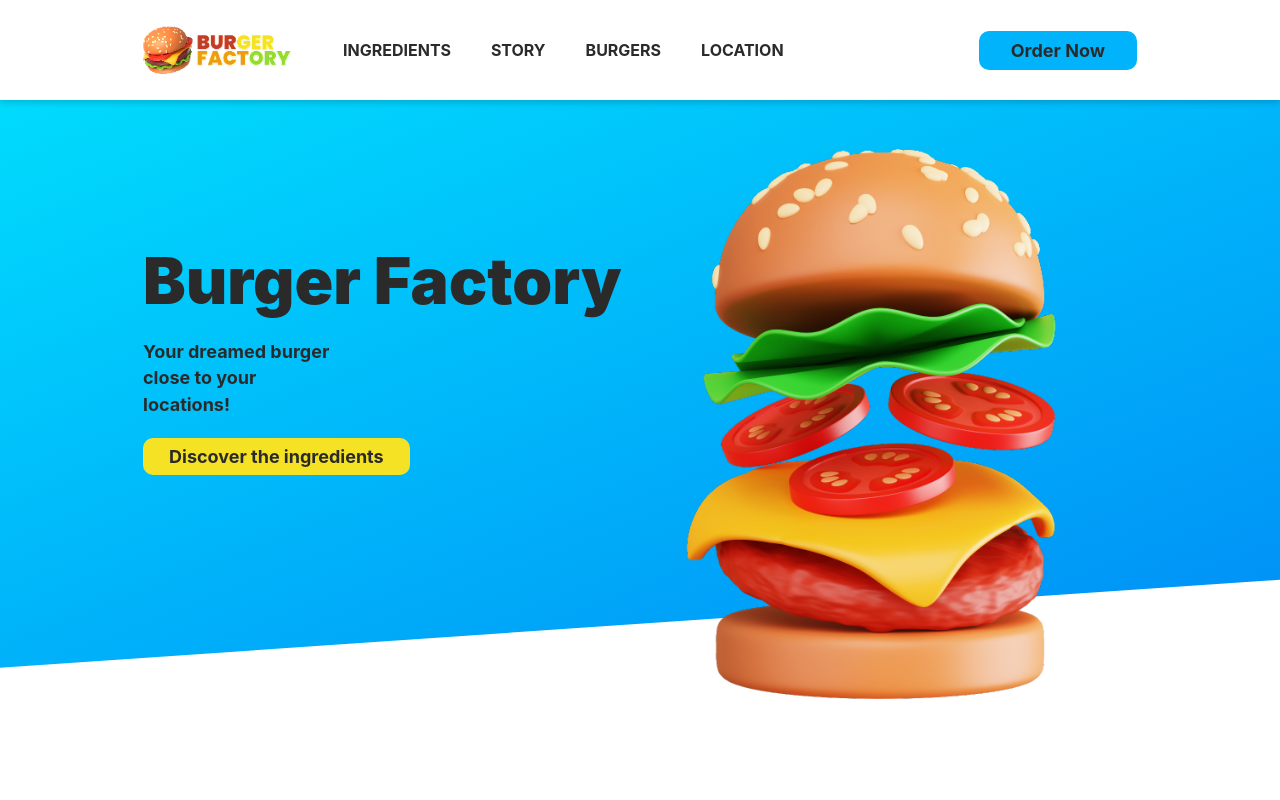
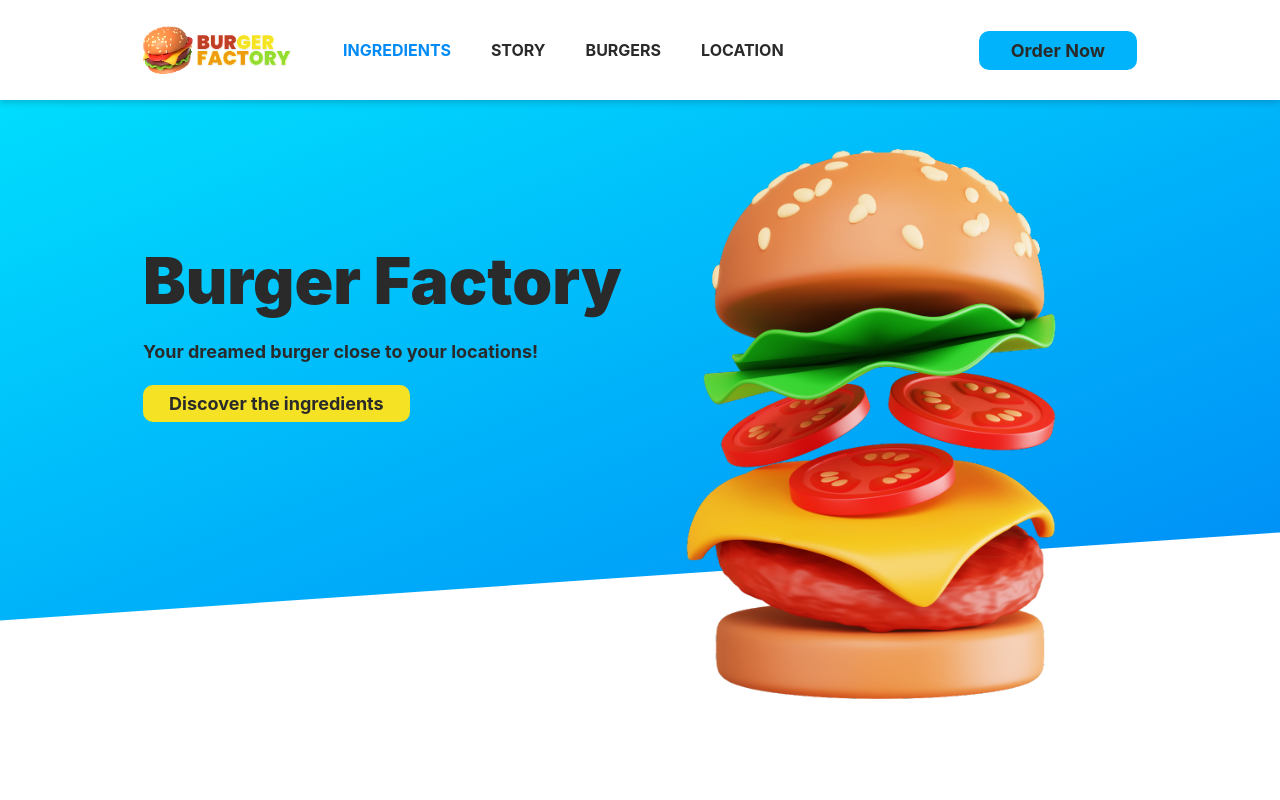
Before and after one commit to NataliiaOnopriichuk/burger-factory, a React (Create React App) app: page / in a window 1280 px wide. Shown: the top 800 px of the page. Built offline with nearby package versions, Linux system fonts and the light colour scheme.

Commit message:
addad mobile-menu

```diff
--- a/src/Hero/Hero.module.scss
+++ b/src/Hero/Hero.module.scss
@@ -79,6 +79,10 @@
     width: 303px;
   }
 
+  @media screen and (min-width: $tablet) {
+    width: 100%;
+  }
+
   @media screen and (min-width: $desktop) {
     font-size: 24px;
   }
--- /dev/null
+++ b/src/SiteNav/SiteNav.jsx
@@ -0,0 +1,48 @@
+import { Link } from 'react-scroll';
+import { v4 as uuidv4 } from 'uuid';
+import clsx from 'clsx';
+import { useState } from 'react';
+import style from './SiteNav.module.scss';
+import { useMedia } from 'react-use';
+
+const titleList = ['Ingredients', 'Story', 'Burgers', 'Location'];
+
+export const SiteNav = ({ type, close }) => {
+  const [activeLink, setActiveLink] = useState(titleList[0]);
+  const isMobile = useMedia('(max-width: 767px)');
+
+  const listClass = clsx({
+    [style.list]: true,
+    [style.menu]: type === 'menu',
+  });
+
+  const handleLinkClick = el => {
+    !isMobile && setActiveLink(el);
+    isMobile && close();
+  };
+
+  return (
+    <nav>
+      <ul className={listClass}>
+        {titleList.map(el => (
+          <li key={uuidv4()}>
+            <Link
+              className={clsx({
+                [style.activeLink]: activeLink === el,
+              })}
+              onClick={() => {
+                handleLinkClick(el);
+              }}
+              to={el}
+              smooth={true}
+              duration={200}
+              offset={-130}
+            >
+              {el}
+            </Link>
+          </li>
+        ))}
+      </ul>
+    </nav>
+  );
+};
--- /dev/null
+++ b/src/SiteNav/SiteNav.module.scss
@@ -0,0 +1,40 @@
+@import '../styles/mixins';
+@import '../styles/vars';
+
+.list {
+  @include flexed();
+  flex-direction: column;
+  gap: 30px;
+
+  margin-left: 40px;
+  padding: 50px 0;
+
+  font-weight: 700;
+  text-transform: uppercase;
+
+  @media screen and (min-width: $tablet2) {
+    flex-direction: row;
+    gap: 20px;
+    margin-left: 30px;
+    font-size: 16px;
+    padding: 40px 0;
+  }
+
+  @media screen and (min-width: $tablet) {
+    gap: 40px;
+    margin-left: 50px;
+  }
+
+  @media screen and (min-width: $desktop) {
+    gap: 70px;
+    margin-left: 102px;
+  }
+}
+
+.menu {
+  margin-left: 0;
+}
+
+.activeLink {
+  color: $accentTextColor;
+}
--- a/src/Story/Story.module.scss
+++ b/src/Story/Story.module.scss
@@ -56,8 +56,9 @@
 
   @media screen and (min-width: $tablet) {
     font-size: 22px;
-    margin-bottom: 45px;
+    margin: 0 0 45px;
     text-align: left;
+    width: 100%;
   }
 
   @media screen and (min-width: $desktop) {
--- a/src/components/Layout/Header.jsx
+++ b/src/components/Layout/Header.jsx
@@ -1,42 +1,27 @@
 import { useMedia } from 'react-use';
-import { Link } from 'react-scroll';
-import { v4 as uuidv4 } from 'uuid';
 import { Button } from 'components/Button/Button';
 import { Logo } from 'components/Logo/Logo';
 import style from './Header.module.scss';
 import { useState } from 'react';
 import { RxHamburgerMenu } from 'react-icons/rx';
+import { SiteNav } from 'SiteNav/SiteNav';
+import { RxCross1 } from 'react-icons/rx';
 
 export const Header = () => {
   const isMobile = useMedia('(max-width: 767px)');
 
   const [isBurgerMenuOpen, setIsBurgerMenuOpen] = useState(false);
 
-  const handleBurgerMenuClick = () => {
-    setIsBurgerMenuOpen(true);
+  const handleMenuClick = () => {
+    setIsBurgerMenuOpen(!isBurgerMenuOpen);
   };
 
-  const handleCloseModalClick = () => {
-    setIsBurgerMenuOpen(false);
-  };
-
-  const titleList = ['Ingredients', 'Story', 'Burgers', 'Location'];
   return (
     <header className={style.header}>
       <Logo type="header">
         {!isMobile && (
           <>
-            <nav>
-              <ul className={style.list}>
-                {titleList.map(el => (
-                  <li key={uuidv4()}>
-                    <Link to={el} smooth={true} duration={200} offset={-130}>
-                      {el}
-                    </Link>
-                  </li>
-                ))}
-              </ul>
-            </nav>
+            <SiteNav />
             <div className={style.button}>
               <Button title="Order Now" type="order" />
             </div>
@@ -47,12 +32,27 @@ export const Header = () => {
             <button
               type="button"
               className={style.menu}
-              onClick={handleBurgerMenuClick}
+              onClick={handleMenuClick}
             >
               <RxHamburgerMenu />
             </button>
           </nav>
         )}
+        {isMobile && isBurgerMenuOpen && (
+          <div className={style.backdrop}>
+            <div className={style.modal}>
+              <button
+                type="button"
+                className={style.cross}
+                onClick={handleMenuClick}
+              >
+                <RxCross1 />
+              </button>
+              <SiteNav type="menu" close={handleMenuClick} />
+              <Button title="Order Now" type="order" />
+            </div>
+          </div>
+        )}
       </Logo>
     </header>
   );
--- a/src/components/Layout/Header.module.scss
+++ b/src/components/Layout/Header.module.scss
@@ -10,34 +10,6 @@
 
   background-color: $mainBgnColor;
   box-shadow: $boxShadow;
-}
-
-.list {
-  @include flexed();
-  gap: 30px;
-
-  margin-left: 40px;
-  padding: 50px 0;
-
-  font-weight: 700;
-  text-transform: uppercase;
-
-  @media screen and (min-width: $tablet2) {
-    gap: 20px;
-    margin-left: 30px;
-    font-size: 16px;
-    padding: 40px 0;
-  }
-
-  @media screen and (min-width: $tablet) {
-    gap: 40px;
-    margin-left: 50px;
-  }
-
-  @media screen and (min-width: $desktop) {
-    gap: 70px;
-    margin-left: 102px;
-  }
 }
 
 .button {
@@ -55,3 +27,45 @@
   height: 30px;
   width: 30px;
 }
+
+.menu path:hover {
+  fill: $hoverBtnColor;
+}
+
+.modal {
+  position: absolute;
+  left: 0;
+  top: 0;
+
+  z-index: 8;
+
+  display: flex;
+  flex-direction: column;
+  align-items: center;
+
+  padding: 20px 20px;
+  width: 100%;
+  height: 100vh;
+
+  background-color: white;
+  box-shadow: $boxShadow;
+  transition: opacity $animation;
+}
+
+.cross {
+  position: absolute;
+  top: 20px;
+  right: 20px;
+
+  border: none;
+  background-color: transparent;
+}
+
+.cross svg {
+  height: 20px;
+  width: 20px;
+}
+
+.cross path:hover {
+  fill: $hoverBtnColor;
+}
--- a/src/index.js
+++ b/src/index.js
@@ -3,6 +3,7 @@ import ReactDOM from 'react-dom/client';
 import { App } from 'components/App';
 import './index.scss';
 
+
 ReactDOM.createRoot(document.getElementById('root')).render(
   <App />
 );
```
